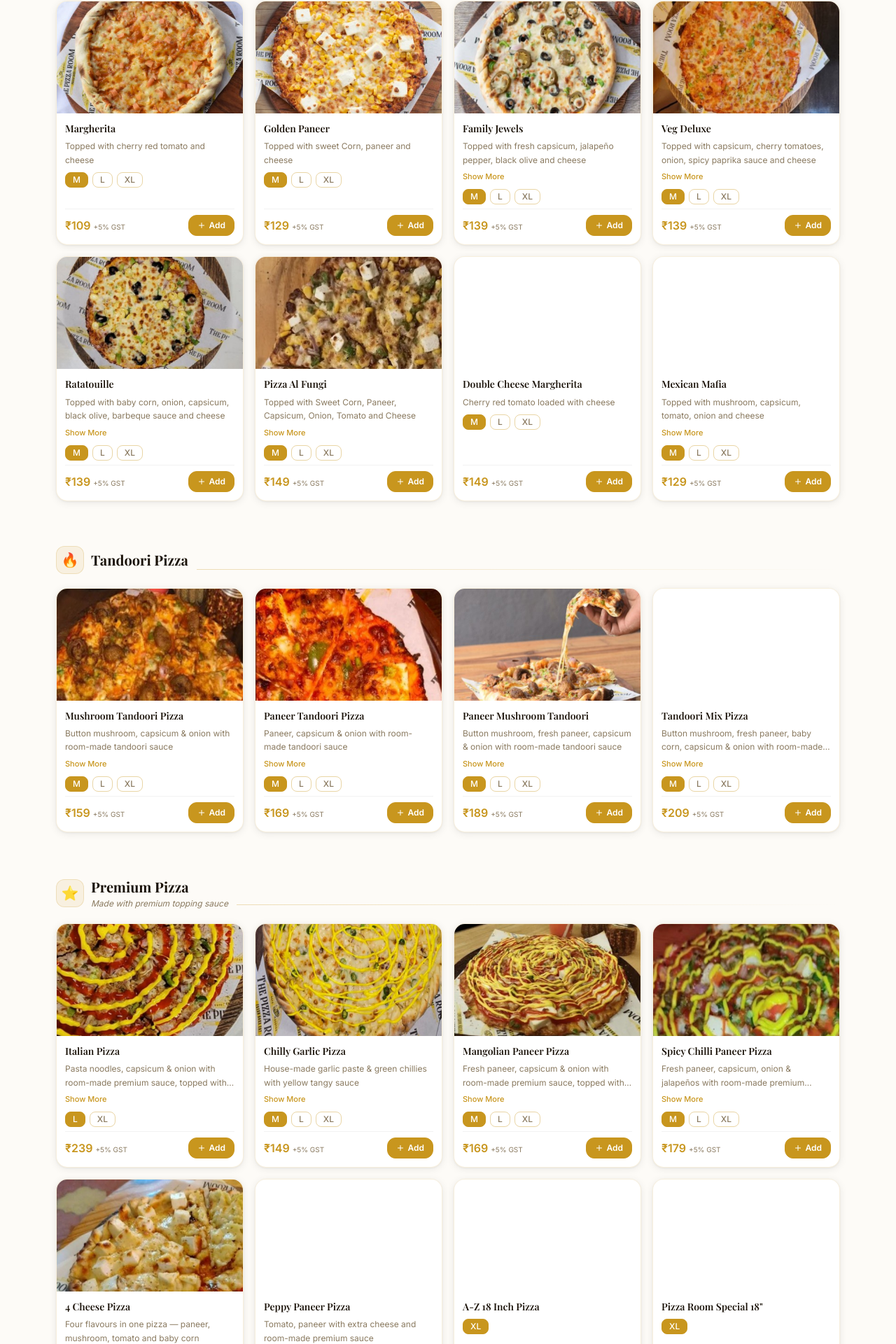
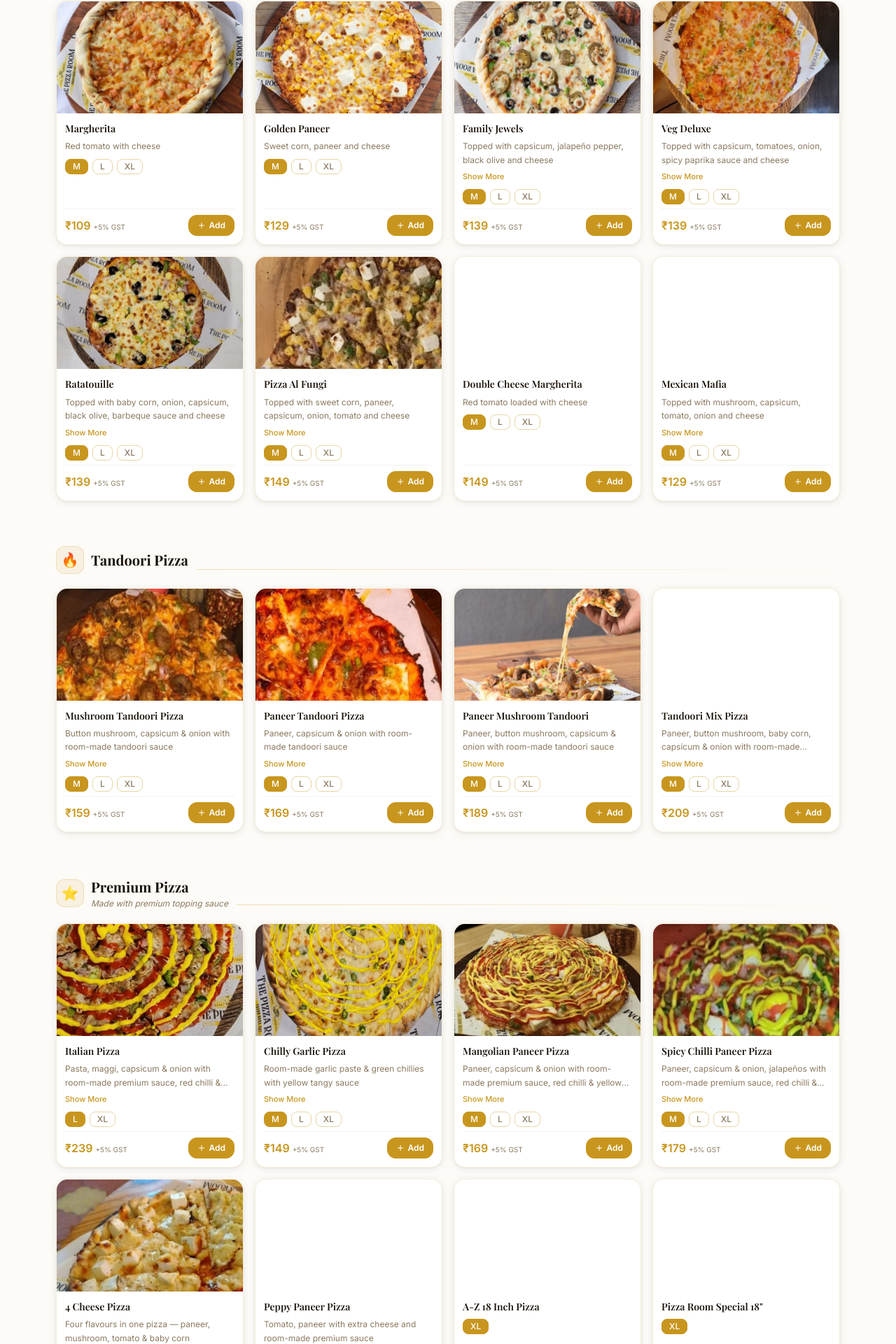
Before and after one commit to Jagdish2004/the-pizza-room, a Next.js app: page / in a window 1280 px wide. Shown: the part 952-2872 px from the top of the page at 70% size. Built offline with nearby package versions, Linux system fonts and the light colour scheme.

Commit message:
fix: fix the description of items

```diff
--- a/components/menu/MenuCard.tsx
+++ b/components/menu/MenuCard.tsx
@@ -34,6 +34,7 @@ const ITEM_IMAGES: Record<string, string> = {
     "pp-4-cheese": "/images/four_cheese_pizza.jpeg",
     "pp-az-18inch": "/images/blank.jpeg",
     "pp-room-special-18": "/images/blank.jpeg",
+    "pp-your-choice-18": "/images/blank.jpeg",
 
     // ── Classic Pizza Range ─────────────────────────────────────────────────
     "cr-classic": "/images/classic_pizza.jpeg",
--- a/data/menu.ts
+++ b/data/menu.ts
@@ -30,28 +30,28 @@ export const MENU_ITEMS: MenuItem[] = [
         id: "cl-margherita",
         name: "Margherita",
         category: "pizza-classic",
-        description: "Topped with cherry red tomato and cheese",
+        description: "Red tomato with cheese",
         sizePrices: { M: 109, L: 149, XL: 209 },
     },
     {
         id: "cl-golden-paneer",
         name: "Golden Paneer",
         category: "pizza-classic",
-        description: "Topped with sweet Corn, paneer and cheese",
+        description: "Sweet corn, paneer and cheese",
         sizePrices: { M: 129, L: 189, XL: 249 },
     },
     {
         id: "cl-family-jewels",
         name: "Family Jewels",
         category: "pizza-classic",
-        description: "Topped with fresh capsicum, jalapeño pepper, black olive and cheese",
+        description: "Topped with capsicum, jalapeño pepper, black olive and cheese",
         sizePrices: { M: 139, L: 199, XL: 259 },
     },
     {
         id: "cl-veg-deluxe",
         name: "Veg Deluxe",
         category: "pizza-classic",
-        description: "Topped with capsicum, cherry tomatoes, onion, spicy paprika sauce and cheese",
+        description: "Topped with capsicum, tomatoes, onion, spicy paprika sauce and cheese",
         sizePrices: { M: 139, L: 199, XL: 259 },
     },
     {
@@ -65,14 +65,14 @@ export const MENU_ITEMS: MenuItem[] = [
         id: "cl-al-fungi",
         name: "Pizza Al Fungi",
         category: "pizza-classic",
-        description: "Topped with Sweet Corn, Paneer, Capsicum, Onion, Tomato and Cheese",
+        description: "Topped with sweet corn, paneer, capsicum, onion, tomato and cheese",
         sizePrices: { M: 149, L: 209, XL: 279 },
     },
     {
         id: "cl-double-cheese-margherita",
         name: "Double Cheese Margherita",
         category: "pizza-classic",
-        description: "Cherry red tomato loaded with cheese",
+        description: "Red tomato loaded with cheese",
         sizePrices: { M: 149, L: 209, XL: 289 },
     },
     {
@@ -102,14 +102,14 @@ export const MENU_ITEMS: MenuItem[] = [
         id: "td-paneer-mushroom",
         name: "Paneer Mushroom Tandoori",
         category: "pizza-tandoori",
-        description: "Button mushroom, fresh paneer, capsicum & onion with room-made tandoori sauce",
+        description: "Paneer, button mushroom, capsicum & onion with room-made tandoori sauce",
         sizePrices: { M: 189, L: 319, XL: 399 },
     },
     {
         id: "td-mix",
         name: "Tandoori Mix Pizza",
         category: "pizza-tandoori",
-        description: "Button mushroom, fresh paneer, baby corn, capsicum & onion with room-made tandoori sauce",
+        description: "Paneer, button mushroom, baby corn, capsicum & onion with room-made tandoori sauce",
         sizePrices: { M: 209, L: 359, XL: 439 },
     },
 
@@ -131,7 +131,7 @@ export const MENU_ITEMS: MenuItem[] = [
     {
         id: "ma-paneer-masala",
         name: "Paneer Masala Pizza",
-        description: "Fresh panner, capsicum & onion with room-made spicy masala sauce",
+        description: "Paneer, capsicum & onion with room-made spicy masala sauce",
         category: "pizza-masala",
         sizePrices: { M: 169, L: 259, XL: 339 },
     },
@@ -139,7 +139,7 @@ export const MENU_ITEMS: MenuItem[] = [
         id: "ma-veg-mix",
         name: "Veg Mix Pizza",
         category: "pizza-masala",
-        description: "Button mushroom, fresh paneer, sweet corn, capsicum & onion with room-made spicy masala sauce",
+        description: "Paneer, button mushroom, sweet corn, capsicum & onion with room-made spicy masala sauce",
         sizePrices: { M: 199, L: 349, XL: 429 },
     },
 
@@ -148,35 +148,35 @@ export const MENU_ITEMS: MenuItem[] = [
         id: "pp-italian",
         name: "Italian Pizza",
         category: "pizza-premium",
-        description: "Pasta noodles, capsicum & onion with room-made premium sauce, topped with red chilli and yellow tangy sauce",
+        description: "Pasta, maggi, capsicum & onion with room-made premium sauce, red chilli & yellow tangy sauce",
         sizePrices: { L: 239, XL: 309 },
     },
     {
         id: "pp-chilly-garlic",
         name: "Chilly Garlic Pizza",
         category: "pizza-premium",
-        description: "House-made garlic paste & green chillies with yellow tangy sauce",
+        description: "Room-made garlic paste & green chillies with yellow tangy sauce",
         sizePrices: { M: 149, L: 239, XL: 309 },
     },
     {
         id: "pp-mangolian-paneer",
         name: "Mangolian Paneer Pizza",
         category: "pizza-premium",
-        description: "Fresh paneer, capsicum & onion with room-made premium sauce, topped with red chilli and yellow tangy sauce",
+        description: "Paneer, capsicum & onion with room-made premium sauce, red chilli & yellow tangy sauce",
         sizePrices: { M: 169, L: 259, XL: 339 },
     },
     {
         id: "pp-spicy-chilli-paneer",
         name: "Spicy Chilli Paneer Pizza",
         category: "pizza-premium",
-        description: "Fresh paneer, capsicum, onion & jalapeños with room-made premium sauce, topped with red chilli and yellow tangy sauce",
+        description: "Paneer, capsicum & onion, jalapeños with room-made premium sauce, red chilli & yellow tangy sauce",
         sizePrices: { M: 179, L: 279, XL: 349 },
     },
     {
         id: "pp-4-cheese",
         name: "4 Cheese Pizza",
         category: "pizza-premium",
-        description: "Four flavours in one pizza — paneer, mushroom, tomato and baby corn",
+        description: "Four flavours in one pizza — paneer, mushroom, tomato & baby corn",
         sizePrices: { L: 309, XL: 389 },
     },
     {
@@ -202,7 +202,6 @@ export const MENU_ITEMS: MenuItem[] = [
         id: "pp-your-choice-18",
         name: "Your Choice 18\"",
         category: "pizza-premium",
-        description: "Build your own 18\" pizza with your choice of toppings",
         sizePrices: { XL: 699 },
     },
 
@@ -211,28 +210,28 @@ export const MENU_ITEMS: MenuItem[] = [
         id: "ex-veg-exotica",
         name: "Veg Exotica Pizza",
         category: "pizza-exotica",
-        description: "A premium mix of exotic vegetables with four-cheese blend",
+        //description: "A premium mix of exotic vegetables with four-cheese blend",
         sizePrices: { L: 249, XL: 339 },
     },
     {
         id: "ex-corn-exotica",
         name: "Corn Exotica Pizza",
         category: "pizza-exotica",
-        description: "Sweet corn with exotic toppings and four-cheese blend",
+       // description: "Sweet corn with exotic toppings and four-cheese blend",
         sizePrices: { L: 299, XL: 379 },
     },
     {
         id: "ex-tandoori-exotica",
         name: "Exotica Tandoori Pizza",
         category: "pizza-exotica",
-        description: "Exotic tandoori toppings with rich four-cheese blend",
+       // description: "Exotic tandoori toppings with rich four-cheese blend",
         sizePrices: { L: 349, XL: 439 },
     },
     {
         id: "ex-farmroom-exotica",
         name: "Exotica Farmroom Pizza",
         category: "pizza-exotica",
-        description: "Farm-fresh exotic toppings with four-cheese blend",
+       // description: "Farm-fresh exotic toppings with four-cheese blend",
         sizePrices: { L: 379, XL: 469 },
     },
 
@@ -241,28 +240,28 @@ export const MENU_ITEMS: MenuItem[] = [
         id: "vl-veg-volcano",
         name: "Veg Volcano Pizza",
         category: "pizza-volcano",
-        description: "A loaded veg pizza with a molten cheese volcano core",
+       // description: "A loaded veg pizza with a molten cheese volcano core",
         sizePrices: { L: 299, XL: 389 },
     },
     {
         id: "vl-mushroom-volcano",
         name: "Mushroom Volcano Pizza",
         category: "pizza-volcano",
-        description: "Button mushrooms on a pizza with a molten cheese volcano core",
+     //   description: "Button mushrooms on a pizza with a molten cheese volcano core",
         sizePrices: { L: 349, XL: 439 },
     },
     {
         id: "vl-paneer-mushroom-volcano",
         name: "Paneer Mushroom Volcano",
         category: "pizza-volcano",
-        description: "Fresh paneer and mushrooms on a pizza with a molten cheese volcano core",
+     //   description: "Fresh paneer and mushrooms on a pizza with a molten cheese volcano core",
         sizePrices: { L: 389, XL: 479 },
     },
     {
         id: "vl-mix-volcano",
         name: "Mix Volcano Pizza",
         category: "pizza-volcano",
-        description: "A mix of premium toppings on a pizza with a molten cheese volcano core",
+      //  description: "A mix of premium toppings on a pizza with a molten cheese volcano core",
         sizePrices: { L: 429, XL: 519 },
     },
 
@@ -272,28 +271,28 @@ export const MENU_ITEMS: MenuItem[] = [
         id: "cr-classic",
         name: "Classic Pizza",
         category: "pizza-classic-range",
-        description: "Capsicum, onion, black olives, and jalapeños topped with room-made red chilli and tangy yellow sauce.",
+        description: "Capsicum & onion, black olives, jalapeños topped with room-made red chilli & yellow tangy sauce",
         sizePrices: { M: 149, L: 229, XL: 309 },
     },
     {
         id: "cr-chocolate",
         name: "Classic Chocolate Pizza",
         category: "pizza-classic-range",
-        description: "Chocolate spread topped with chocolate crush and cheese.",
+        description: "Chocolate spread topped with chocolate crush & cheese",
         sizePrices: { M: 149, L: 229, XL: 309 },
     },
     {
         id: "cr-paneer",
         name: "Classic Paneer Pizza",
         category: "pizza-classic-range",
-        description: "Capsicum, onion, fresh paneer, black olives, and jalapeños topped with room-made red chilli and tangy yellow sauce.",
+        description: "Paneer, capsicum & onion, black olives, jalapeños topped with room-made red chilli & yellow tangy sauce",
         sizePrices: { M: 169, L: 259, XL: 339 },
     },
     {
         id: "cr-paneer-mushroom",
         name: "Classic Paneer Mushroom Pizza",
         category: "pizza-classic-range",
-        description: "Capsicum, onion, fresh paneer, button mushrooms, black olives, and jalapeños topped with room-made red chilli and tangy yellow sauce.",
+        description: "Paneer, mushroom, capsicum & onion, black olives, jalapeños topped with room-made red chilli & yellow tangy sauce",
         sizePrices: { M: 189, L: 309, XL: 389 },
     },
 
@@ -302,28 +301,28 @@ export const MENU_ITEMS: MenuItem[] = [
         id: "pm-paneer-square",
         name: "Paneer Square Pizza",
         category: "pizza-mania",
-        description: "Capsicum, onion, and fresh paneer topped with room-made red chilli and tangy yellow sauce.",
+        //description: "Capsicum, onion, and fresh paneer topped with room-made red chilli and tangy yellow sauce.",
         sizePrices: { XL: 279 },
     },
     {
         id: "pm-veg-square",
         name: "Veg Square Pizza",
         category: "pizza-mania",
-        description: "Capsicum and onion topped with room-made red chilli and tangy yellow sauce.",
+      //  description: "Capsicum and onion topped with room-made red chilli and tangy yellow sauce.",
         sizePrices: { XL: 259 },
     },
     {
         id: "pm-mushroom-square",
         name: "Mushroom Square Pizza",
         category: "pizza-mania",
-        description: "Capsicum, onion, and sliced mushrooms topped with room-made red chilli and tangy yellow sauce.",
+    //    description: "Capsicum, onion, and sliced mushrooms topped with room-made red chilli and tangy yellow sauce.",
         sizePrices: { XL: 299 },
     },
     {
         id: "pm-paneer-mushroom-square",
         name: "Paneer Mushroom Square Pizza",
         category: "pizza-mania",
-        description: "Capsicum, onion, fresh paneer, and sliced mushrooms topped with room-made red chilli and tangy yellow sauce.",
+    //    description: "Capsicum, onion, fresh paneer, and sliced mushrooms topped with room-made red chilli and tangy yellow sauce.",
         sizePrices: { XL: 319 },
     },
 
@@ -376,28 +375,28 @@ export const MENU_ITEMS: MenuItem[] = [
         id: "pa-red-sauce",
         name: "Red Sauce Pasta",
         category: "pasta",
-        description: "Sweetcorn, Capsicum, Broccoli & Premium red sauce",
+        description: "Sweetcorn, capsicum, broccoli & premium red sauce",
         price: 199,
     },
     {
         id: "pa-mangolian-red",
         name: "Mangolian Red Sauce Pasta",
         category: "pasta",
-        description: "Paneer, Sweetcorn, Capsicum, Broccoli & Premium red sauce",
+        description: "Paneer, sweetcorn, capsicum, broccoli & premium red sauce",
         price: 199,
     },
     {
         id: "pa-creamy-cheese",
         name: "Creamy Cheese Pasta",
         category: "pasta",
-        description: "Sweetcorn, Capsicum, Broccoli, Premium cream, cheese & milk",
+        description: "Sweetcorn, capsicum, broccoli, premium cream, cheese & milk",
         price: 229,
     },
     {
         id: "pa-baked-cheese",
         name: "Baked Cheese Pasta",
         category: "pasta",
-        description: "Sweetcorn, Capsicum, Broccoli, Premium cream & Cheese",
+        description: "Sweetcorn, capsicum, broccoli, premium cream & cheese",
         price: 199,
     },
     // {
@@ -411,7 +410,7 @@ export const MENU_ITEMS: MenuItem[] = [
         id: "pa-italian",
         name: "Italian Pasta",
         category: "pasta",
-        description: "Sweetcorn, Capsicum, Broccoli & Premium yellow sauce",
+        description: "Capsicum, broccoli & premium yellow sauce",
         price: 199,
     },
 
@@ -420,84 +419,84 @@ export const MENU_ITEMS: MenuItem[] = [
         id: "gr-american-corn",
         name: "American Corn Grill",
         category: "grills",
-        description: "Extra sweet corn, onion, capsicum and cheese",
+      //  description: "Extra sweet corn, onion, capsicum and cheese",
         price: 129,
     },
     {
         id: "gr-veg-cheese",
         name: "Veg Cheese Grill",
         category: "grills",
-        description: "Potato, capsicum, onion, tomato and cheese",
+      //  description: "Potato, capsicum, onion, tomato and cheese",
         price: 129,
     },
     {
         id: "gr-melting-cheese",
         name: "Melting Cheese Grill",
         category: "grills",
-        description: "Little sweet corn, capsicum, onion and cheese",
+     //   description: "Little sweet corn, capsicum, onion and cheese",
         price: 129,
     },
     {
         id: "gr-pahadi-cheese",
         name: "Pahadi Cheese Grill",
         category: "grills",
-        description: "Capsicum & onion with room-made mix sauce",
+       // description: "Capsicum & onion with room-made mix sauce",
         price: 149,
     },
     {
         id: "gr-schezwan-cheese",
         name: "Schezwan Cheese Grill",
         category: "grills",
-        description: "Premium Grill",
+      //  description: "Premium Grill",
         price: 159,
     },
     {
         id: "gr-veg-cheese-paneer",
         name: "Veg Cheese Paneer Grill",
         category: "grills",
-        description: "Capsicum and onion with paneer cheese",
+       // description: "Capsicum and onion with paneer cheese",
         price: 159,
     },
     {
         id: "gr-cheese-chilli",
         name: "Cheese Chilli Grill",
         category: "grills",
-        description: "Capsicum and onion with room-made spicy sauce and cheese",
+     //   description: "Capsicum and onion with room-made spicy sauce and cheese",
         price: 129,
     },
     {
         id: "gr-masala-cheese",
         name: "Masala Cheese Grill",
         category: "grills",
-        description: "Potato mash, onion, tomato, capsicum and cheese",
+      //  description: "Potato mash, onion, tomato, capsicum and cheese",
         price: 129,
     },
     {
         id: "gr-pahadi-paneer",
         name: "Pahadi Paneer Cheese Grill",
         category: "grills",
-        description: "Capsicum and onion with room-made mix sauce and fresh paneer",
+     //   description: "Capsicum and onion with room-made mix sauce and fresh paneer",
         price: 159,
     },
     {
         id: "gr-cheese-chilli-paneer",
         name: "Cheese Chilli Paneer Grill",
         category: "grills",
-        description: "Capsicum & onion with room-made spicy sauce, fresh paneer and cheese",
+       // description: "Capsicum & onion with room-made spicy sauce, fresh paneer and cheese",
         price: 159,
     },
     {
         id: "gr-masala-paneer",
         name: "Masala Paneer Grill",
         category: "grills",
-        description: "Potato mash, fresh paneer, onion, capsicum, tomato and cheese",
+     //   description: "Potato mash, fresh paneer, onion, capsicum, tomato and cheese",
         price: 159,
     },
     {
         id: "gr-room-special",
         name: "Pizza Room Special Grill",
         category: "grills",
-        description: "Capsicum, onion, fresh paneer and mushroom with room-made spicy tangy sauce",
+      //  description: "Capsicum, onion, fresh paneer and mushroom with room-made spicy tangy sauce",
         price: 169,
     },
 
```
